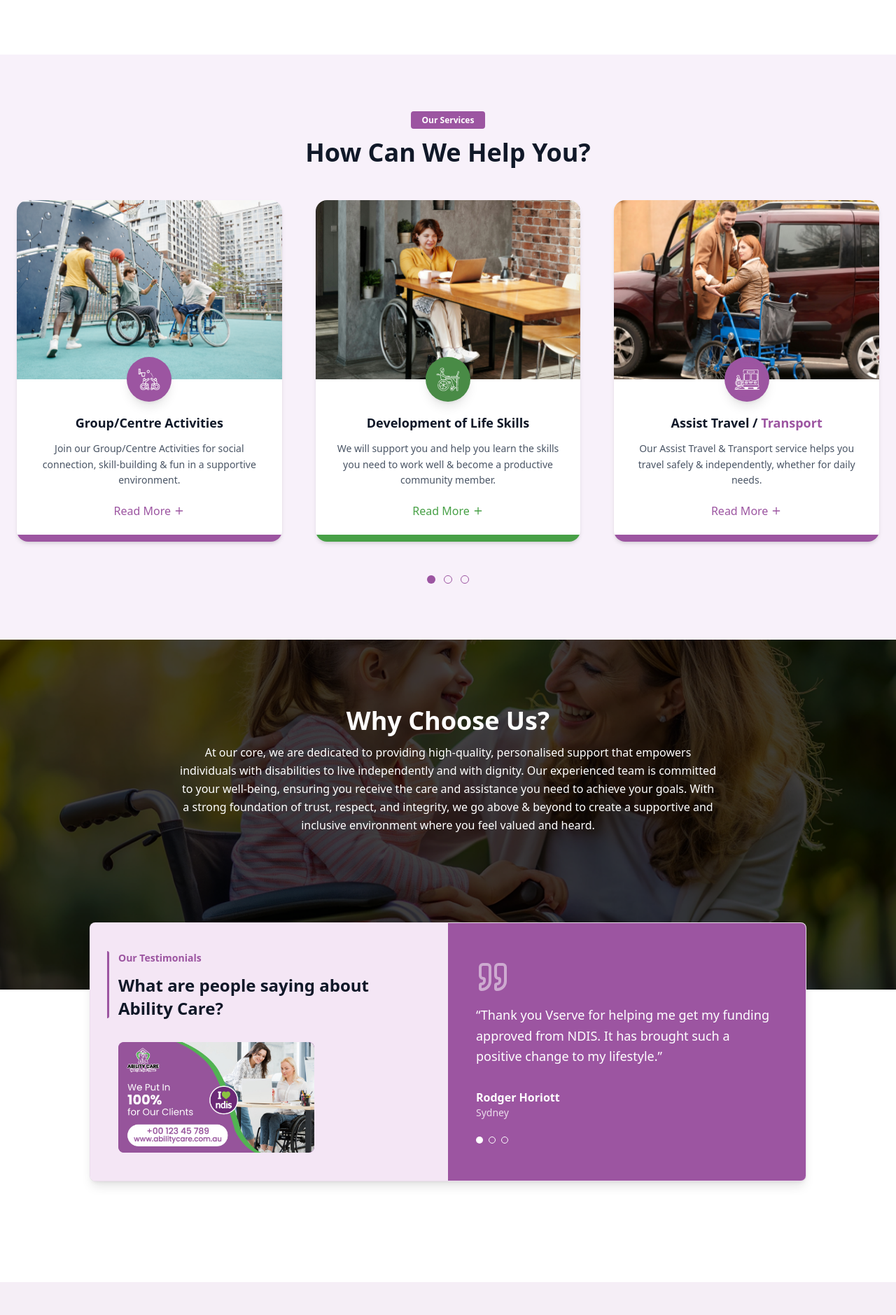
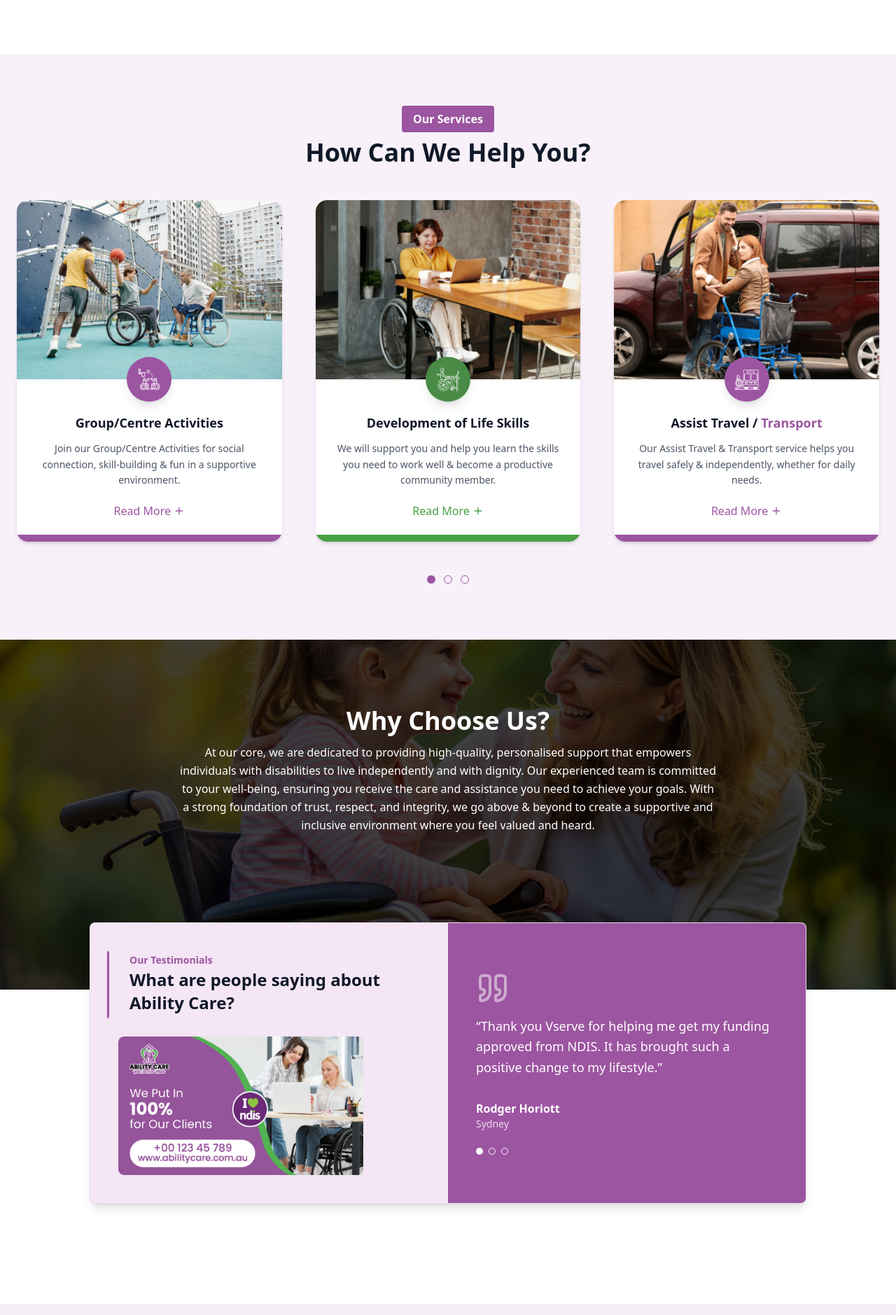
Before and after one commit to jewel-rana-ausasia/ability-care, a Next.js app: page / in a window 1280 px wide. Shown: the part 918-2797 px from the top of the page at 70% size. Built offline with nearby package versions, Linux system fonts and the light colour scheme.

Commit message:
First Landing page complete

```diff
--- a/components/ContactSection.tsx
+++ b/components/ContactSection.tsx
@@ -8,7 +8,7 @@ export default function ContactSection() {
   return (
     <section className="w-full py-12 lg:py-24 px-6 md:px-12 lg:px-24">
       <div className="max-w-7xl mx-auto bg-gradient-to-br from-gray-50 to-gray-100 flex items-center justify-center shadow-lg overflow-hidden">
-        <div className="w-full bg-white shadow-2xl flex flex-col md:flex-row">
+        <div className="w-full h-[600px] flex justify-around items-center bg-white shadow-2xl flex flex-col md:flex-row">
           <div className="flex-1 mr-28 p-8 md:px-14 md:py-20">
             <h1 className="text-3xl font-bold text-gray-900 mb-4">
               Contact with Us
@@ -52,7 +52,7 @@ export default function ContactSection() {
             </form>
           </div>
 
-          <div className="relative bg-[#9C55A1] p-8 md:p-12 flex flex-col">
+          <div className="relative h-full bg-[#9C55A1] p-8 md:p-12 flex flex-col">
             <div className="relative -left-2/3 top-[15%] bg-[#61B95D] rounded-xl p-6 mb-8 shadow-lg">
               <h2 className="text-white text-2xl font-bold mb-6">Contact Us</h2>
 
--- a/components/FaqSection.tsx
+++ b/components/FaqSection.tsx
@@ -43,7 +43,7 @@ export default function FAQSection() {
     <section className="w-full bg-[#F5EEF6] py-16 flex flex-col items-center justify-center text-center">
       {/* Heading Section - Centered */}
       <div className="max-w-2xl mb-10">
-        <span className="bg-[#9C55A1] text-white font-semibold px-4 py-1 rounded">
+        <span className="bg-[#9C55A1] text-white font-semibold px-4 py-2 rounded">
           FAQ's
         </span>
         <h2 className="text-3xl md:text-4xl font-bold text-gray-900 mt-4">
--- a/components/HeroSection.tsx
+++ b/components/HeroSection.tsx
@@ -64,8 +64,8 @@ export default function HeroSection() {
             <Image
               src="/hero-icon1.png" // <-- replace with your image path
               alt="NDIS Registered Provider"
-              width={400}
-              height={100}
+              width={550}
+              height={120}
               className="w-full"
             />
           </div>
--- a/components/OurBlogSection.tsx
+++ b/components/OurBlogSection.tsx
@@ -30,7 +30,7 @@ export default function OurBlogSection() {
   return (
     <section className="bg-[#F5EEF6] py-16 px-4 md:px-12 text-center">
       <div className="flex flex-col items-center mb-10">
-        <span className="bg-[#8c3cc7] text-white text-sm font-semibold px-4 py-1 mb-3 rounded">
+        <span className="bg-[#9C55A1] text-white font-semibold px-4 py-2 mb-3 rounded">
           Our Blog
         </span>
         <h2 className="text-3xl md:text-4xl font-bold text-gray-900">
--- a/components/ServicesSection.tsx
+++ b/components/ServicesSection.tsx
@@ -9,7 +9,7 @@ const ServicesSection: FC = () => {
     <section className="bg-[#F8F1FA] py-20 px-6">
       {/* Section Header */}
       <div className="text-center mb-12">
-        <span className="bg-[#9C55A1] text-white text-xs font-semibold px-4 py-1 rounded">
+        <span className="bg-[#9C55A1] text-white  font-semibold px-4 py-2 rounded">
           Our Services
         </span>
         <h2 className="text-3xl md:text-4xl font-bold text-gray-900 mt-4">
--- a/components/TestimonialsSection.tsx
+++ b/components/TestimonialsSection.tsx
@@ -8,51 +8,50 @@ const TestimonialsSection: FC = () => {
   return (
     <section>
       {/* Section Header */}
-      <div
-        className="relative text-center w-full h-[500px] mx-auto mb-12 bg-[url('/why-choose-us-bg.png')] bg-cover bg-center bg-no-repeat flex flex-col items-center  px-6"
-      >
-
+      <div className="relative text-center w-full h-[500px] mx-auto mb-12 bg-[url('/why-choose-us-bg.png')] bg-cover bg-center bg-no-repeat flex flex-col items-center  px-6">
         <div className="relative top-24 z-10 max-w-3xl">
           <h2 className="text-3xl md:text-4xl font-bold text-white mb-3">
             Why Choose Us?
           </h2>
           <p className="text-white leading-relaxed">
-            At our core, we are dedicated to providing high-quality, personalised
-            support that empowers individuals with disabilities to live
-            independently and with dignity. Our experienced team is committed to
-            your well-being, ensuring you receive the care and assistance you need
-            to achieve your goals. With a strong foundation of trust, respect, and
-            integrity, we go above & beyond to create a supportive and inclusive
-            environment where you feel valued and heard.
+            At our core, we are dedicated to providing high-quality,
+            personalised support that empowers individuals with disabilities to
+            live independently and with dignity. Our experienced team is
+            committed to your well-being, ensuring you receive the care and
+            assistance you need to achieve your goals. With a strong foundation
+            of trust, respect, and integrity, we go above & beyond to create a
+            supportive and inclusive environment where you feel valued and
+            heard.
           </p>
         </div>
       </div>
-
 
       {/* Testimonial Card */}
       <div className="relative -top-36 max-w-5xl mx-auto grid md:grid-cols-2 bg-white rounded-md shadow-lg overflow-hidden border border-[#9C55A1]/20">
         {/* Left Section */}
         <div className="bg-[#F4E6F5] p-10 flex flex-col justify-center relative">
+          <div className="px-4">
             <span className="text-[#9C55A1] font-semibold text-sm mb-3">
               Our Testimonials
             </span>
             <h3 className="text-2xl font-bold text-gray-900 leading-snug mb-8">
-            What are people saying about Ability Care?
+              What are people saying about <br/> Ability Care?
             </h3>
+            <div className="absolute top-10 left-6 w-[3px] h-24 bg-[#9C55A1] rounded-r-md"></div>
+          </div>
 
           {/* Testimonial Image Card */}
-          <div className="bg-[#9C55A1] rounded-md overflow-hidden text-white relative max-w-[280px]">
+          <div className="rounded-md overflow-hidden text-white relative max-w-[440px]">
             <Image
               src="/our-testimonials.jpg"
               alt="Ability Care"
-                width={280}
-                height={280}
+              width={350}
+              height={350}
               className="object-cover rounded-md"
             />
           </div>
 
           {/* Left Border Accent */}
-          <div className="absolute top-10 left-6 w-[3px] h-24 bg-[#9C55A1] rounded-r-md"></div>
         </div>
 
         {/* Right Section */}
```
Lines whose indentation alone changed are shown as unchanged.
